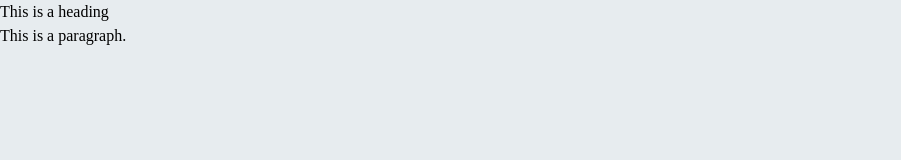
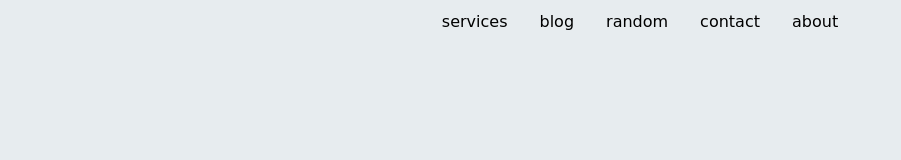
Before and after one commit to lwatson912/wilotop, a plain HTML site: page index.html in a window 1280 px wide. Shown: the whole page, without its empty margins (0-901 px from the left). Drawn offline with Linux system fonts and the light colour scheme; a web font is replaced by a local one.

Commit message:
Added google font, finished css reset and added menu links

```diff
--- a/index.html
+++ b/index.html
@@ -4,11 +4,21 @@
     <meta charset="UTF-8">
     <meta http-equiv="X-UA-Compatible" content="IE=edge">
     <meta name="viewport" content="width=device-width, initial-scale=1.0">
-    <title>What I'm Learning on The Odin Project</title>
+    <title>WILOTOP Landing Page</title>
+    <link rel="preconnect" href="https://fonts.googleapis.com">
+<link rel="preconnect" href="https://fonts.gstatic.com" crossorigin>
+<link href="https://fonts.googleapis.com/css2?family=Unbounded&display=swap" rel="stylesheet">
     <link rel="stylesheet" href="styles.css">
 </head>
 <body>
-    <h1>This is a heading</h1>
-    <p>This is a paragraph.</p>
+    <div class="header">
+        <ul class="menu">
+            <li><a href='#'>services</a></li>
+            <li><a href='#'>blog</a></li>
+            <li><a href='#'>random</a></li>
+            <li><a href='#'>contact</a></li>
+            <li><a href='#'>about</a></li>
+        </ul>
+    </div>
 </body>
 </html>
--- a/styles.css
+++ b/styles.css
@@ -15,7 +15,7 @@
     --clr-neutral-100: ;
     --clr-neutral-900: ;
 /* font family */
-    --ff-primary: sans-serif;
+    --ff-primary: 'Unbounded', cursive;
 
     --ff-body: var(--ff-primary);
     --ff-heading: var(--ff-primary);
@@ -32,6 +32,7 @@
 
 body {
     background: #E7ECEF;
+    font-family: var(--ff-primary)
 }
 
 /* Box sizing rules */
@@ -154,3 +155,29 @@ select {
 .bg-neutral-900 {
   background-color: var(--clr-neutral-900);
 }
+
+/* START NORMAL CODING FROM HERE */
+
+.header {
+  display: flex;
+  flex-direction: column;
+  padding: 10px;
+}
+
+.menu {
+  display: flex;
+  flex-direction: row;
+  gap: 2rem;
+  align-content: center;
+  justify-content: center;
+  list-style-type: none;
+}
+
+a {
+  text-decoration: none;
+  color: black;
+}
+
+a:hover {
+  color: #6096BA;
+}
```
